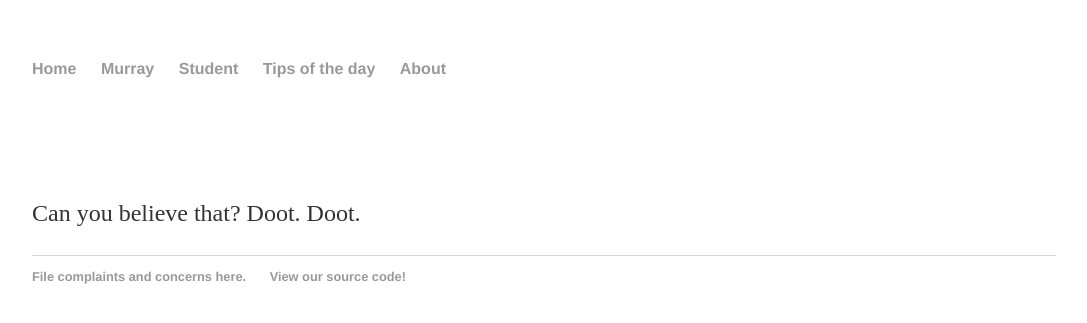
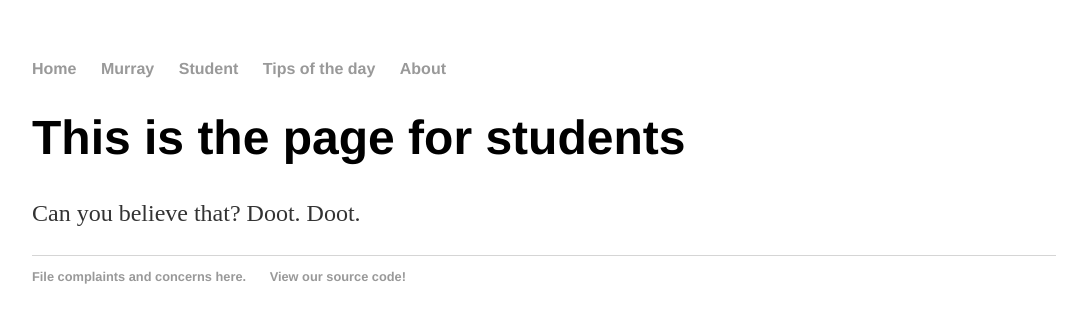
Before and after one commit to rowen2/rowen2.github.io, a Jekyll site: the page built from Stud/index.html, in a window 1280 px wide. Shown: the top 323 px of the page, without its empty margins (96-1183 px from the left). Built offline with Jekyll 4.4.1, drawn with Linux system fonts in a browser that asks for light colours.

Commit message:
Update main.css

```diff
--- a/css/main.css
+++ b/css/main.css
@@ -77,7 +77,7 @@ ul.posts li {
 	height:900px;
 	}
 
-h1 { /*Header*/
+h1.one { /*Header*/
 	text-align:center;
 	height:55px;
 	color:white;
```
